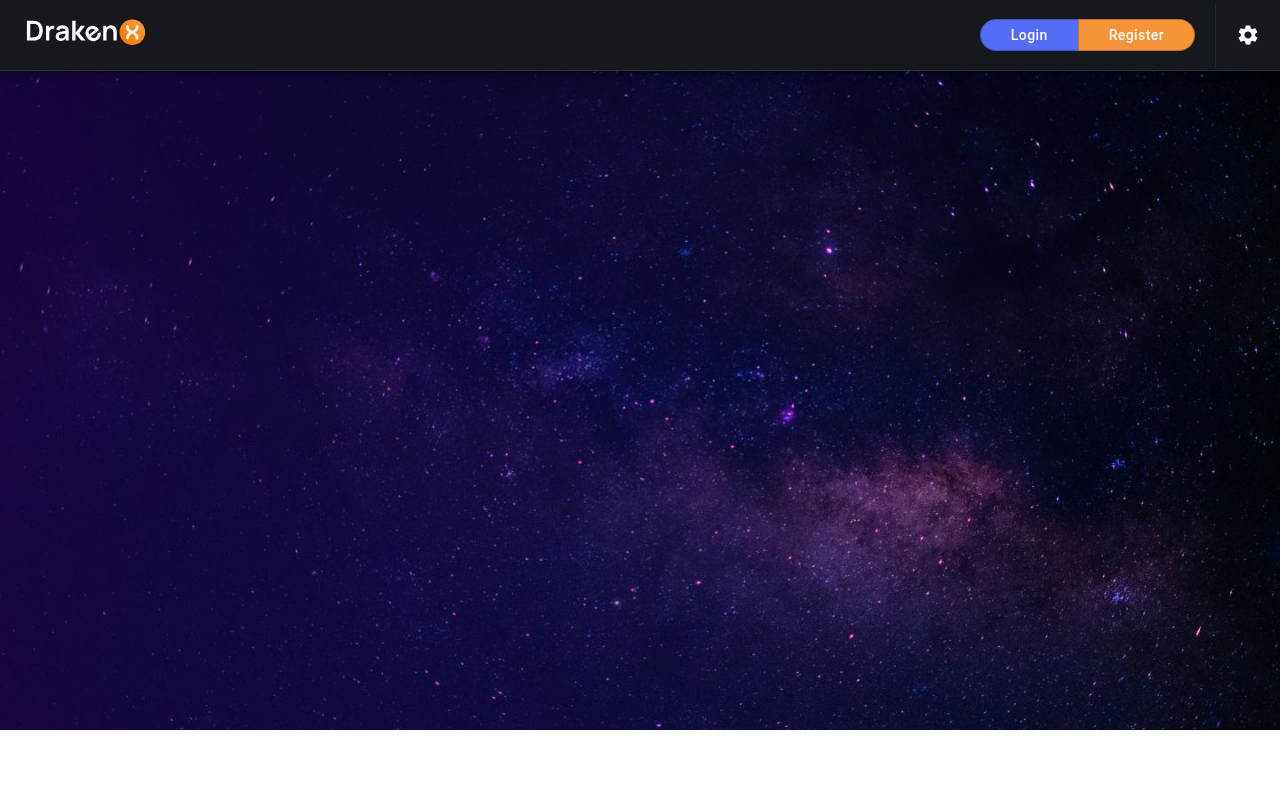
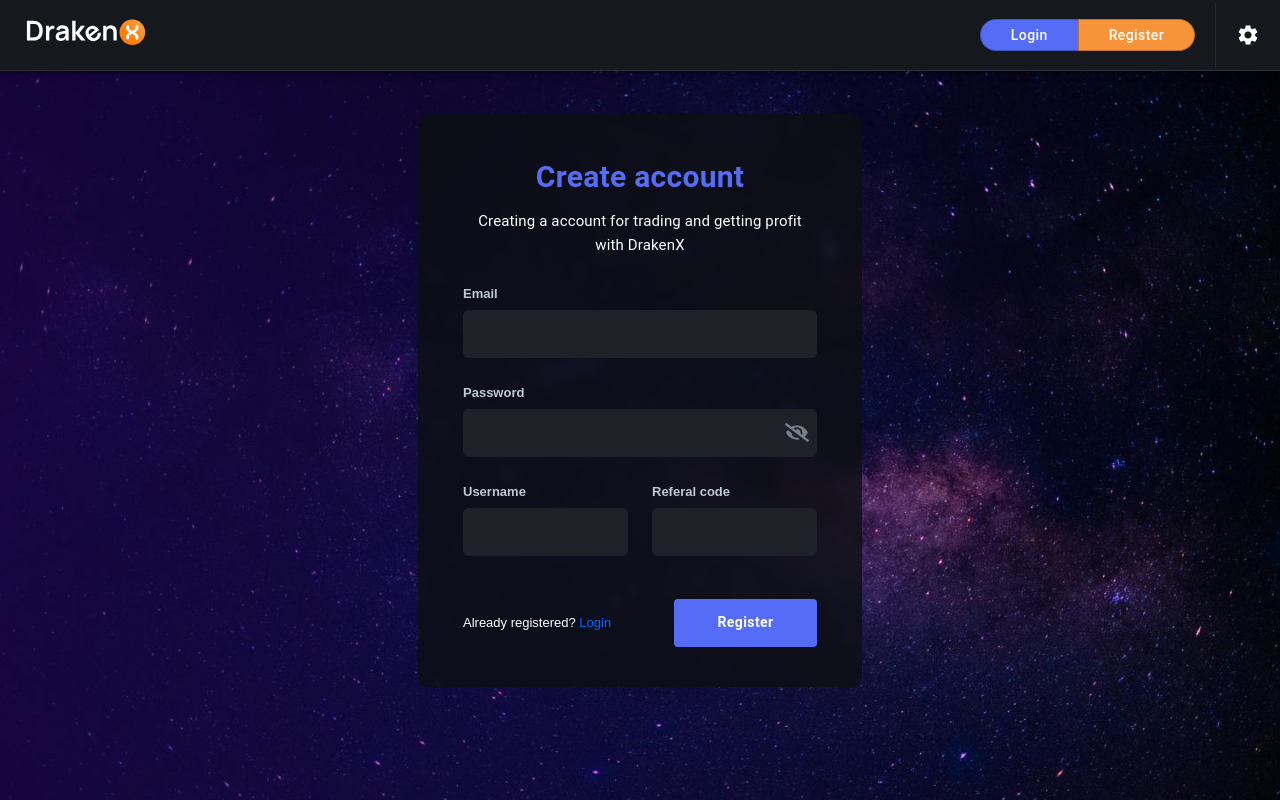
Before and after one commit to thanhtai-personal/landingPage, a React app: page /registration in a window 1280 px wide. Built offline with nearby package versions, Linux system fonts and the light colour scheme; a web font is replaced by a local one.

Commit message:
register page

```diff
--- a/src/features/blockChain/components/login/index.tsx
+++ b/src/features/blockChain/components/login/index.tsx
@@ -115,7 +115,7 @@ const Login = (props: ILoginProps) => {
               <Link to='/forgot-password' className={classes.link}>
                 Forgot password
               </Link>
-              <span className={classes.dontYouHaveAccount}>Don't you have account?<Link className={classes.link} to='/registration'>
+              <span className={classes.dontYouHaveAccount}>Don't you have account? <Link className={classes.link} to='/registration'>
                 Register
               </Link></span>
             </Grid>
--- a/src/features/blockChain/components/register/index.tsx
+++ b/src/features/blockChain/components/register/index.tsx
@@ -1,15 +1,97 @@
 import React from 'react'
-import { Container } from '@material-ui/core'
 import { createStyles, makeStyles, Theme } from '@material-ui/core/styles'
+import { Container, Typography, Grid } from '@material-ui/core'
+import { Link } from 'react-router-dom'
+import Button, { buttonType } from 'root/components/materialUIs/button'
+import AntTextField from 'root/components/materialUIs/textField'
 import backgroundImage from 'root/asserts/images/banner.jpg'
 
 const useStyles = (props: any) => (makeStyles((theme: Theme) =>
   createStyles({
     root: {
       width: '100vw',
-      height: 'calc(100vh - 70px)',
+      height: '100vh',
       backgroundImage: `url(${backgroundImage})`,
-      backgroundSize: 'cover'
+      backgroundSize: 'cover',
+      display: 'flex',
+      alignItems: 'center',
+      justifyContent: 'center',
+      minHeight: '550px',
+    },
+    box: {
+      width: '460px',
+      '-webkit-backdrop-filter': 'blur(5px)',
+      backdropFilter: 'blur(5px)',
+      borderRadius: '10px',
+      padding: '40px 45px',
+      background: 'rgba(13,15,18,.8)',
+      '@media(max-width:767px)': {
+        width: '100%',
+        padding: '30px 15px'
+      },
+    },
+    boxAside: {
+      display: 'flex',
+      flexDirection: 'column',
+      marginBottom: '30px',
+      alignContent: 'center',
+    },
+    title: {
+      fontWeight: 600,
+      fontSize: '30px',
+      color: '#556df6',
+      marginBottom: '10px',
+      textAlign: 'center',
+      '@media(max-width:767px)': {
+        fontSize: '26px'
+      },
+    },
+    subTitle: {
+      fontWeight: 400,
+      fontSize: '15px',
+      lineHeight: '24px',
+      color: '#fff',
+      textAlign: 'center',
+      '@media(max-width:767px)': {
+        fontSize: '13px',
+        lineHeight: '20px',
+      },
+    },
+    errorMessage: {
+      color: '#bb3232',
+      fontSize: '13px'
+    },
+    buttonSubmit: {
+      width: '143px',
+      height: '48px',
+      fontWeight: 600
+    },
+    actions: {
+      display: 'flex',
+      justifyContent: 'space-between',
+      alignItems: 'center',
+      marginTop: '15px',
+    },
+    linkArea: {
+      display: 'flex',
+      flexDirection: 'column',
+      justifyContent: 'center',
+      margin: 0,
+    },
+    link: {
+      color: '#06f',
+      marginBottom: '10px',
+      cursor: 'pointer',
+      fontWeight: 400,
+      fontSize: '13px',
+      lineHeight: '13px',
+      textDecoration: 'none'
+    },
+    dontYouHaveAccount: {
+      color: '#fff',
+      fontWeight: 400,
+      fontSize: '13px',
+      lineHeight: '13px',
     }
   })
 ))()
@@ -22,7 +104,36 @@ const Register = (props: IRegisterProps) => {
   const classes = useStyles(props)
   return (
     <div className={classes.root}>
-      <Container maxWidth={'sm'}>
+      <Container className={classes.box} maxWidth='xs'>
+        <aside className={classes.boxAside}>
+          <Typography className={classes.title}>Create account</Typography>
+          <Typography className={classes.subTitle}>Creating a account for trading and getting profit with DrakenX</Typography>
+        </aside>
+        <form>
+          <AntTextField label='Email' />
+          <AntTextField label='Password' type='password'/>
+          <Grid container spacing={3}>
+            <Grid item xs={6}><AntTextField label='Username' /></Grid>
+            <Grid item xs={6}><AntTextField label='Referal code' /></Grid>
+          </Grid>
+          <Typography className={classes.errorMessage}></Typography>
+          <Grid container className={classes.actions}>
+            <Grid item xs className={classes.linkArea}>
+              <span className={classes.dontYouHaveAccount}>Already registered? <Link className={classes.link} to='/login'>
+              Login
+              </Link></span>
+            </Grid>
+            <Grid item>
+              <Button
+                className={classes.buttonSubmit}
+                type={buttonType.Primary}
+              >
+                Register
+              </Button>
+            </Grid>
+          </Grid>
+        </form>
+
       </Container>
     </div>
   )
```
Also changed, not shown: 1 other file (tests, documents, lock files or other folders).
